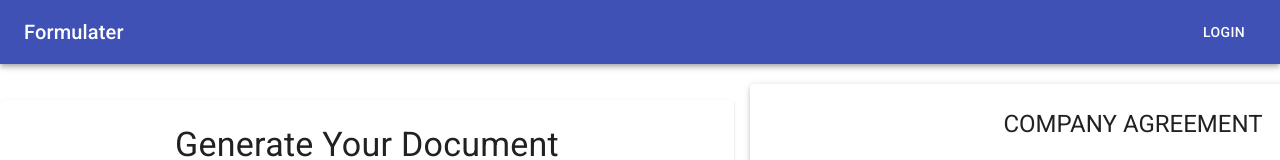
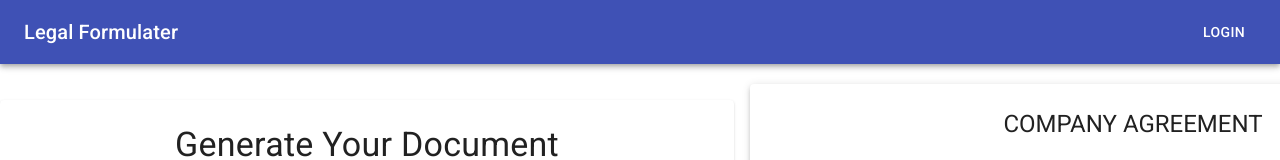
Before and after one commit to SCastanedaMunoz/Project-3, a React (Create React App) app in the folder client/: page /dashboard in a window 1280 px wide. Shown: the top 160 px of the page. Built offline with nearby package versions, Linux system fonts and the light colour scheme.

Commit message:
Fixing Drawer

```diff
--- a/client/src/components/MaterialAppBar/index.js
+++ b/client/src/components/MaterialAppBar/index.js
@@ -28,7 +28,7 @@ export default function MaterialAppBar() {
                 <AppBar position="absolute">
                     <Toolbar>
                         <Typography variant="h6" className={classes.title}>
-                            Formulater
+                            Legal Formulater
                         </Typography>
                     <Button color="inherit" onClick= {redirectHome}>Login</Button>
                     </Toolbar>
--- a/client/src/components/MaterialAppBarUser/index.js
+++ b/client/src/components/MaterialAppBarUser/index.js
@@ -52,7 +52,7 @@ export default function MaterialAppBarU() {
                         <MenuIcon />
                     </IconButton>
                     <Typography variant="h6" className={classes.title}>
-                            Formulater
+                        Legal Formulater
                         </Typography>
                     <Button color="inherit" onClick={logoutEvent}>Logout</Button>
                 </Toolbar>
@@ -63,7 +63,11 @@ export default function MaterialAppBarU() {
                 open={open}
                 onClose={() => setOpen(false)}
             >
-                <div style={{ height : "100%", width : "250px"}}><h3>User documents</h3></div>
+                <div style={{ height: "100%", width: "250px" }}>
+                    <Button variant="contained" color="secondary">
+                        Saved documents
+                    </Button>
+                </div>
 
             </Drawer>
         </div>
--- a/package.json
+++ b/package.json
@@ -15,6 +15,7 @@
     },
     "license": "MIT",
     "dependencies": {
+        "@material-ui/icons": "^4.11.2",
         "axios": "^0.21.0",
         "bcryptjs": "^2.4.3",
         "compression": "^1.7.4",
```
Also changed, not shown: 1 other file (tests, documents, lock files or other folders). Lines whose indentation alone changed are shown as unchanged.
